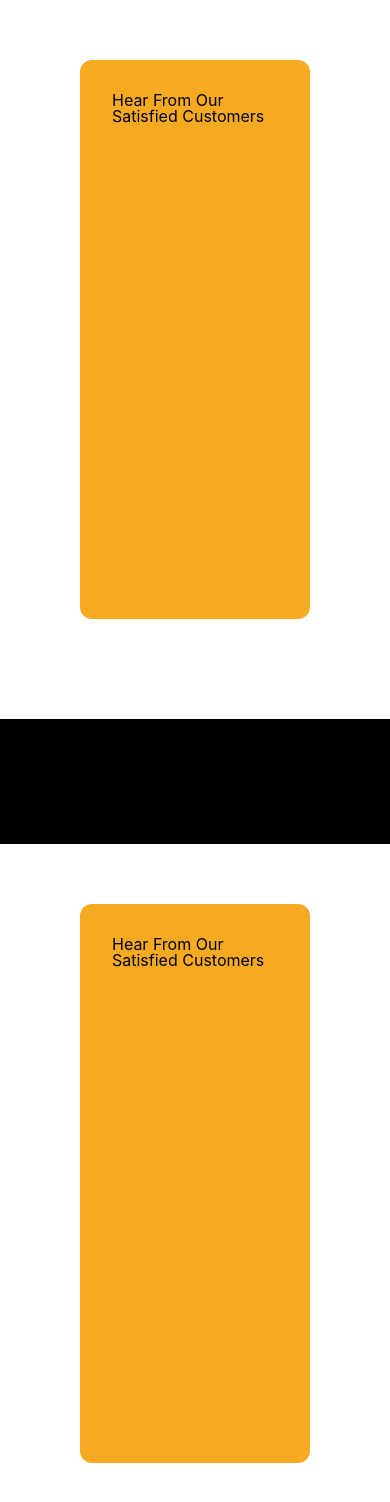
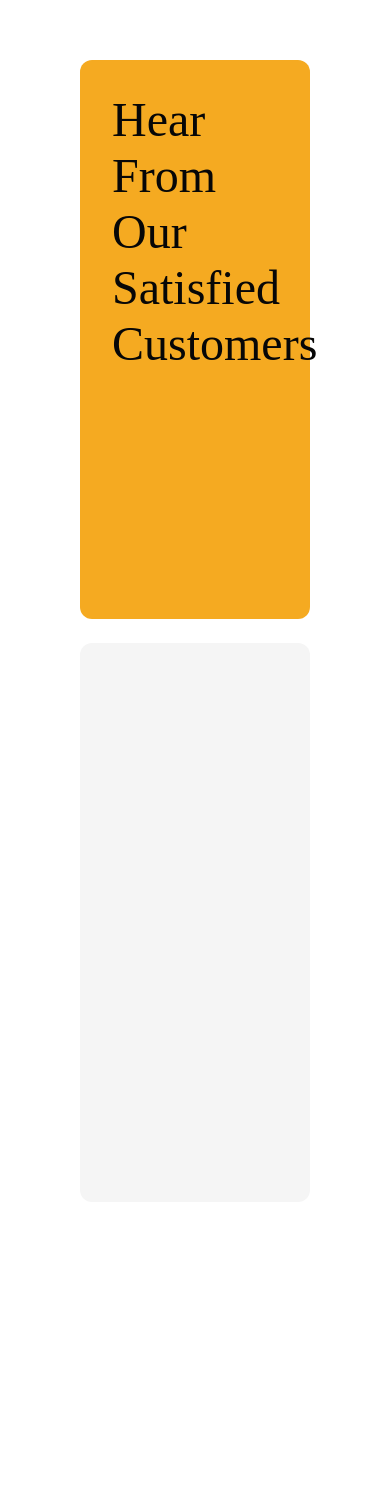
Before and after one commit to Olesia2805/Renov, a React (Vite) app: page / in a window 390 px wide. Shown: the top 1502 px of the page. After the commit the page ends 1302 px from the top, so only its background shows below. Built offline with nearby package versions, Linux system fonts and the light colour scheme.

Commit message:
fixed layout

```diff
--- a/src/components/layout/Layout.tsx
+++ b/src/components/layout/Layout.tsx
@@ -1,9 +1,6 @@
 import { Outlet } from "react-router-dom";
 import Header from "./Header";
 import Footer from "./Footer";
-import TestimonialsSection from "./TestimonialsSection";
-import FAQSection from "./FAQSection";
-import Subscription from "./Subscription";
 
 const Layout = () => {
   return (
@@ -11,9 +8,6 @@ const Layout = () => {
       <Header />
       <main>
         <Outlet />
-        <TestimonialsSection />
-        <FAQSection />
-        <Subscription />
       </main>
       <Footer />
     </div>
--- a/src/components/layout/TestimonialsSection.tsx
+++ b/src/components/layout/TestimonialsSection.tsx
@@ -32,31 +32,22 @@
 
 const Testimonials = () => {
   return (
-    /* Frame 1321316144 */
-
-    /* Auto layout */
-    // display: flex;
-    // flex-direction: column;
-    // align-items: flex-start;
-    // padding: 32px;
-    // gap: 179px;
-    // isolation: isolate;
-
-    // position: absolute;
-    // width: 845px;
-    // height: 559px;
-    // left: 80px;
-    // top: 60px;
-
-    // background: #F5AA21;yellow-2
-    // border-radius: 12px;
-
     <section className="bg-white w-full max-w-360 min-h-169.75 mx-auto py-15 px-20 flex flex-col justify-center">
-      <div className="flex flex-col md:flex-row justify-between items-start md:items-end gap-6 mb-10 md:mb-16">
-        <div className="bg-[#F5AA21] rounded-xl p-8 flex flex-col items-start isolate w-full lg:max-w-211.25 min-h-139.75">
-          <h2>Hear From Our Satisfied Customers</h2>
-        </div>
-      </div>
+      <ul className="flex flex-col md:flex-row justify-between items-start md:items-end gap-6 mb-10 md:mb-16">
+        <li className="bg-[#F5AA21] rounded-xl p-8 flex flex-col items-start isolate w-full lg:max-w-211.25 min-h-139.75">
+          <h2 className="w-full lg:w-101.75 min-h-28 font-['Inter_Tight'] text-[48px] leading-14 text-[#070707] font-medium ">
+            Hear From Our Satisfied Customers
+          </h2>
+          <div>
+            <ul></ul>
+            <p></p>
+          </div>
+        </li>
+        <li className="bg-[#f5f5f5] rounded-xl p-8 flex flex-col items-start  w-full lg:max-w-102.75 min-h-139.75">
+          <div className="  "></div>
+          <div className=" "></div>
+        </li>
+      </ul>
     </section>
   );
 };
```
